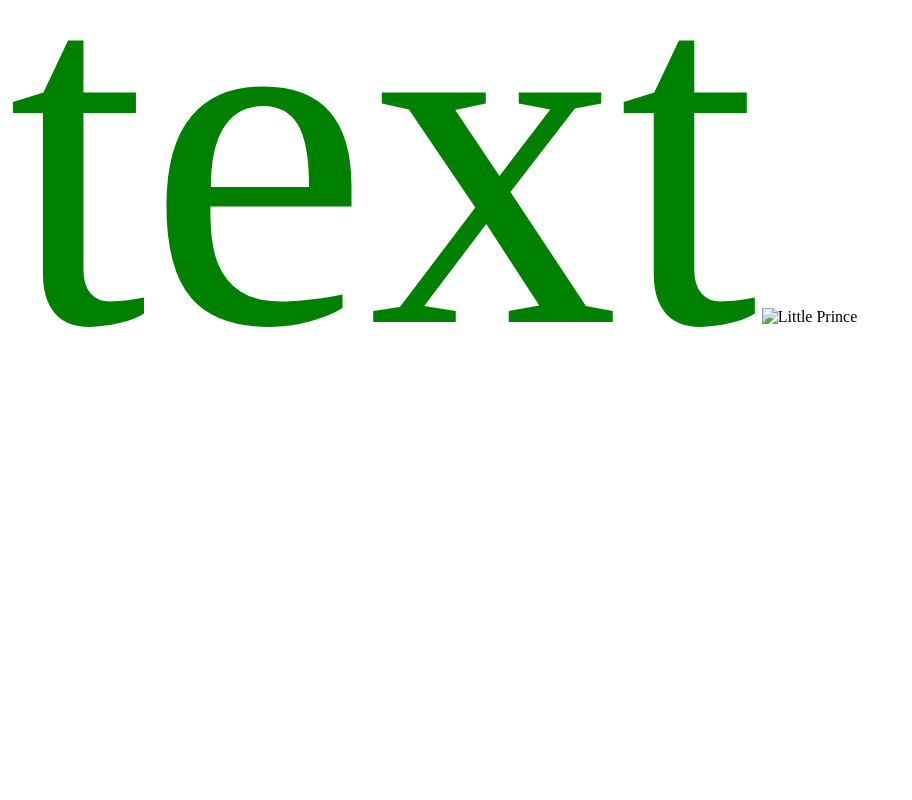
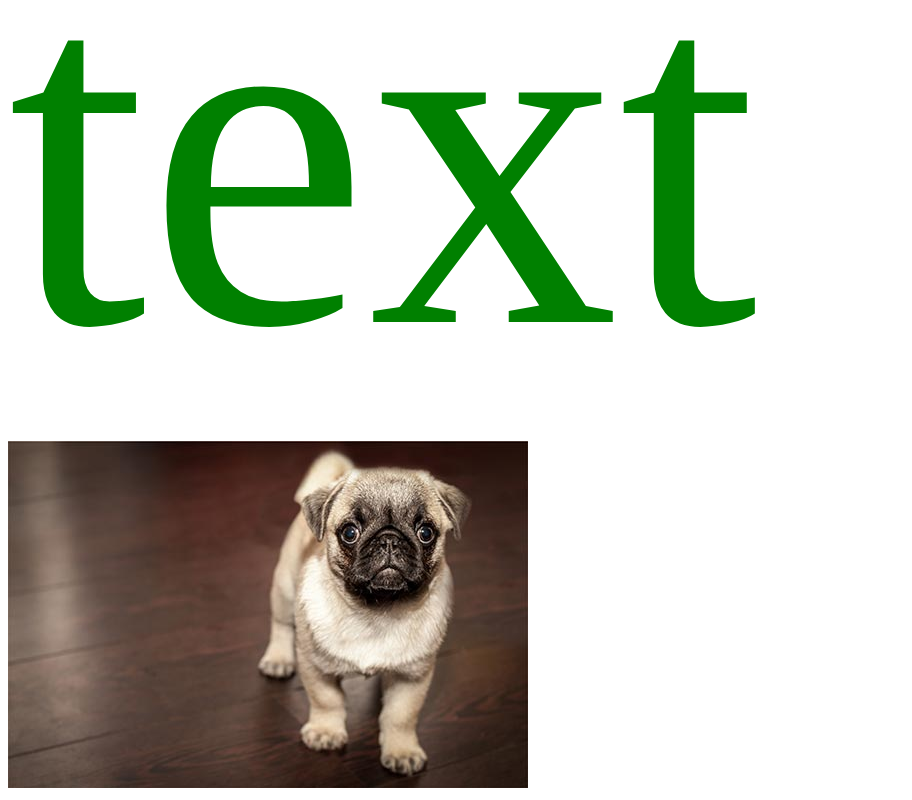
Before and after one commit to ReverendSymes/wikiDevSeminar, a plain HTML site: page index.html in a window 1280 px wide. Shown: the part 1986-2786 px from the top of the page, without its empty margins (0-912 px from the left). Before the commit the page ends 2435 px from the top, so only its background shows below. Drawn offline with Linux system fonts and the light colour scheme.

Commit message:
indy boy

```diff
--- a/index.html
+++ b/index.html
@@ -11,7 +11,7 @@
     <h2>littler Prince</h2>
 
     <andrewtext>Little Prince Paragraph text</andrewtext>
-    <img src="./" alt="Little Prince">
+    <img src="./stocksnap.jpg" alt="Little Prince">
 
   </body>
 </html>
```
Also changed, not shown: stocksnap.jpg (added).
